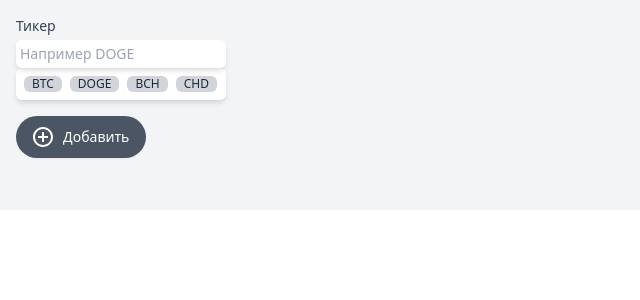
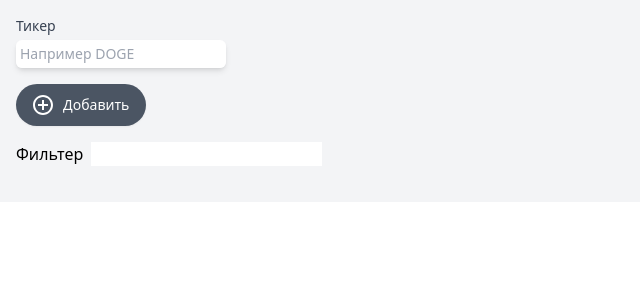
Before and after one commit to rokoworlds/vue-cryptonomicon, a Vue app: page / in a window 1280 px wide. Shown: the top 300 px of the page, without its empty margins (0-640 px from the left). Built offline with nearby package versions, Linux system fonts and the light colour scheme.

Commit message:
add: filtration

```diff
--- a/src/App.vue
+++ b/src/App.vue
@@ -8,6 +8,8 @@ export default {
       selected: null,
       graph: [],
       tickerExists: false,
+      tickersList: [],
+      filter: '',
     }
   },
 
@@ -40,6 +42,7 @@ export default {
       }
     }, 5000)
     this.ticker='';
+    this.filter='';
     },
 
     selectTicker(ticker) {
@@ -57,7 +60,10 @@ export default {
     return this.graph.map(
     price => 5 + ((price - minValue) * 95) / (maxValue - minValue))
     },
-  }
+    filteredTickers() {
+      return this.tickers.filter(t => t.name.includes(this.filter));
+    }
+}
 }
 
 </script>
@@ -81,20 +87,6 @@ export default {
               class="block w-full p-1 border-gray-300 text-gray-900 focus:outline-none focus:ring-gray-500 focus:border-gray-500 sm:text-sm rounded-md"
               placeholder="Например DOGE"
             />
-          </div>
-          <div class="flex bg-white shadow-md p-1 rounded-md flex-wrap">
-            <span class="inline-flex items-center px-2 m-1 rounded-md text-xs font-medium bg-gray-300 text-gray-800 cursor-pointer">
-              BTC
-            </span>
-            <span class="inline-flex items-center px-2 m-1 rounded-md text-xs font-medium bg-gray-300 text-gray-800 cursor-pointer">
-              DOGE
-            </span>
-            <span class="inline-flex items-center px-2 m-1 rounded-md text-xs font-medium bg-gray-300 text-gray-800 cursor-pointer">
-              BCH
-            </span>
-            <span class="inline-flex items-center px-2 m-1 rounded-md text-xs font-medium bg-gray-300 text-gray-800 cursor-pointer">
-              CHD
-            </span>
           </div>
           <div v-if="tickerExists" class="text-sm text-red-600">Такой тикер уже добавлен</div>
         </div>
@@ -120,10 +112,16 @@ export default {
         Добавить
       </button>
     </section>
+    <div>
+      <div className="flex gap-2">
+        <label>Фильтер</label>
+        <input v-model="filter" type="text">
+      </div>
+    </div>
       <hr v-if="tickers.length" class="w-full border-t border-gray-600 my-4" />
       <dl class="mt-5 grid grid-cols-1 gap-5 sm:grid-cols-3">
         <div
-          v-for="t in tickers"
+          v-for="t in filteredTickers()"
           :key="t.name"
           @click="selectTicker(t)"
           :class="{
```
